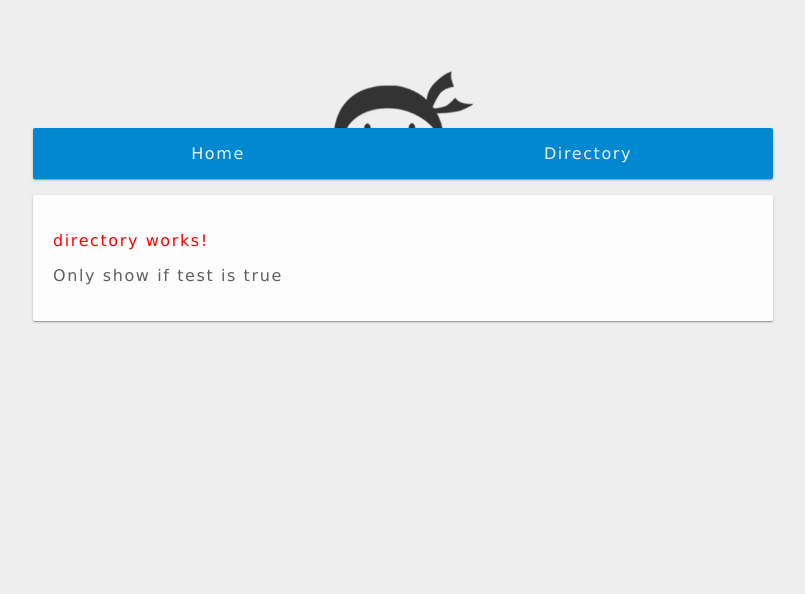
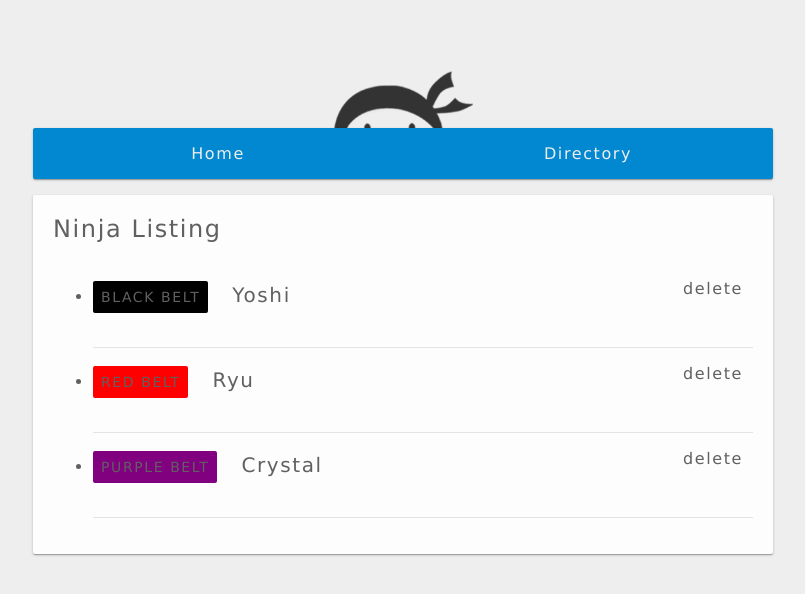
Before and after one commit to amnotafraid/ninja-directory, an Angular app: page /directory in a window 1280 px wide. Shown: the top 594 px of the page, without its empty margins (237-1042 px from the left). Built offline with nearby package versions, Linux system fonts and the light colour scheme.

Commit message:
Lesson 20

```diff
--- a/src/app/directory/directory.component.html
+++ b/src/app/directory/directory.component.html
@@ -1,11 +1,13 @@
-<p [ngClass]="classes">
-  directory works!
-</p>
+<h2>Ninja Listing</h2>
 
-<p *ngIf="test">Only show if test is true</p>
-
-<style>
-  .blue { color: blue; }
-  .red { color: red; }
-  .underline { text-decoration: underline }
-</style>
+<ul id="ninja-listing">
+  <li *ngFor="let ninja of ninjas">
+    <div class="single-ninja">
+      <!-- Belt Color -->
+      <span [ngStyle]="{background: ninja.belt}">{{ninja.belt}} belt</span>
+      <!-- Ninja Name -->
+      <h3>{{ninja.name}}</h3>
+      <div (click)="remove($event)" [attr.data-name]="ninja.name">delete</div>
+    </div>
+  </li>
+</ul>
--- a/src/app/directory/directory.component.ts
+++ b/src/app/directory/directory.component.ts
@@ -8,8 +8,11 @@ import { ActivatedRoute } from '@angular/router';
 })
 export class DirectoryComponent implements OnInit {
 
-  classes = {'blue': false, 'red': true, 'underline': false};
-  test = true;
+  ninjas = [
+    { name: 'Yoshi', belt: 'black' },
+    { name: 'Ryu', belt: 'red' },
+    { name: 'Crystal', belt: 'purple' }
+  ];
   constructor() { }
 
   ngOnInit() {
```
Also changed, not shown: 1 other file (tests, documents, lock files or other folders).
